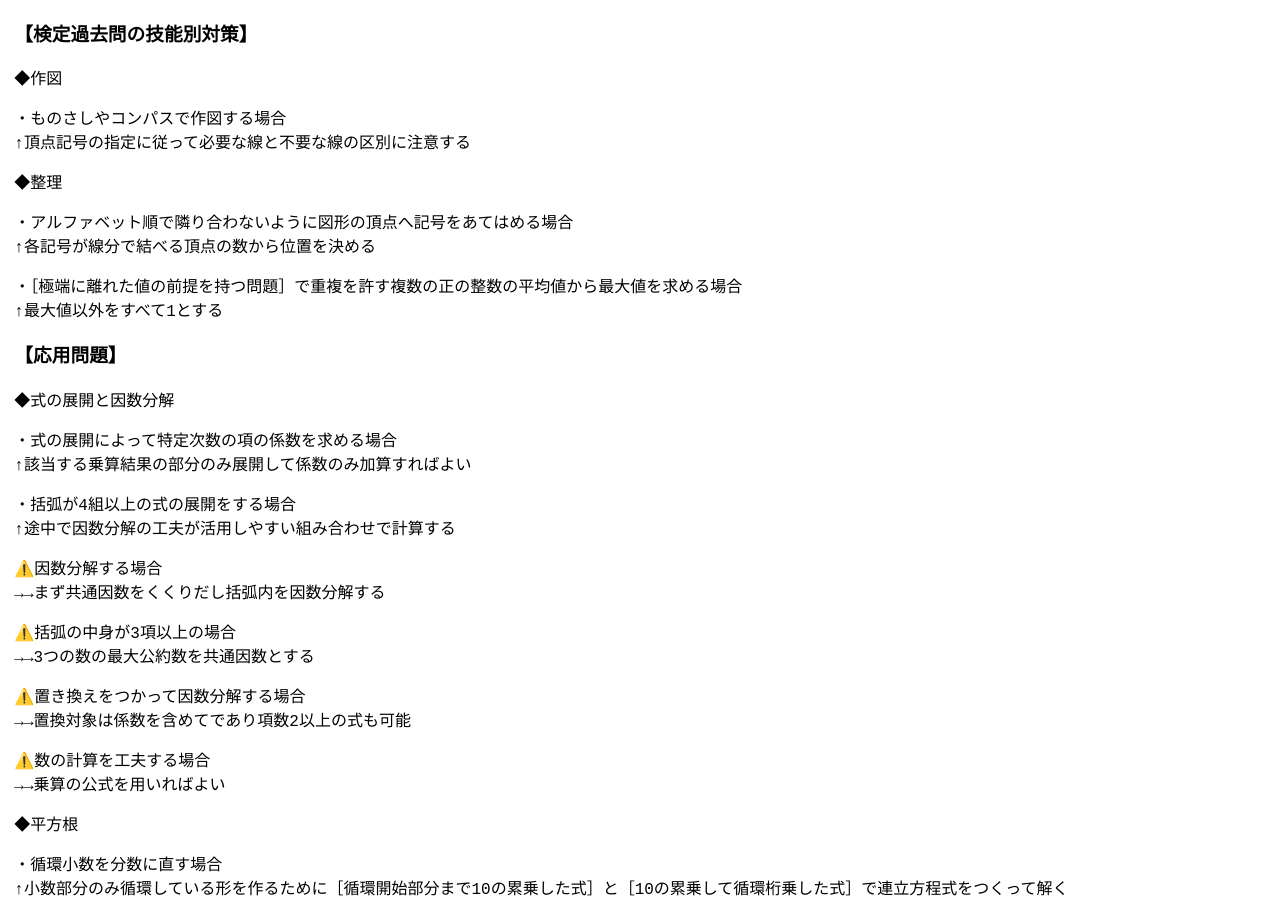
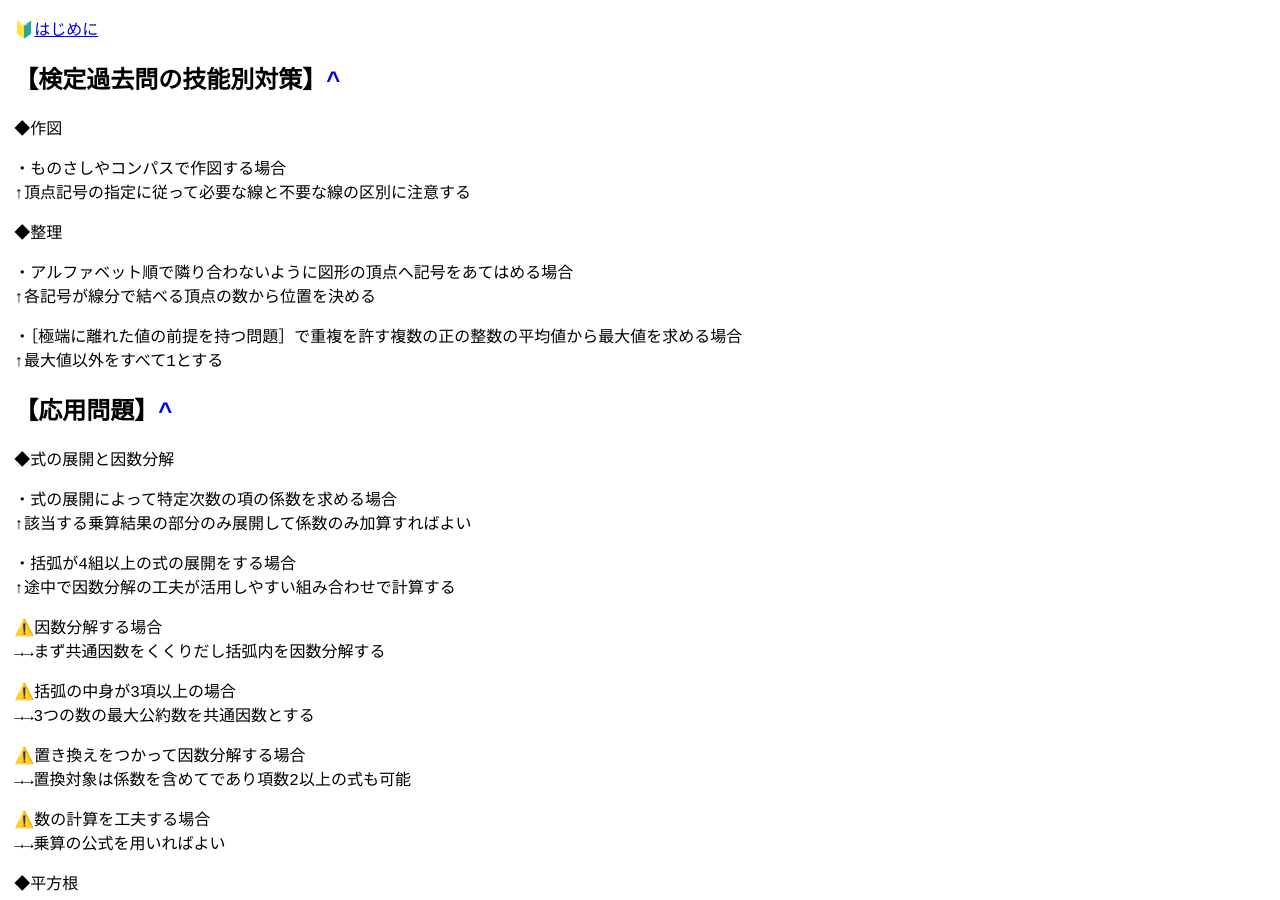
Before and after one commit to zoldof/algo-notes-ci, a Jekyll site: the page built from docs/dist/chu3-2/index.md, in a window 1280 px wide and 900 px high. Built offline with Jekyll 4.4.1, drawn with Linux system fonts in a browser that asks for light colours.

Commit message:
Update index.md

```diff
--- a/docs/dist/chu3-2/index.md
+++ b/docs/dist/chu3-2/index.md
@@ -4,7 +4,9 @@ title: 中3数学【検定過去問対策】【応用問題】
 robots: noindex
 ---
 
-### 【検定過去問の技能別対策】
+{% include intro.md %}
+
+## 【検定過去問の技能別対策】
 
 ◆作図
 
@@ -19,7 +21,7 @@ robots: noindex
 ・［極端に離れた値の前提を持つ問題］で重複を許す複数の正の整数の平均値から最大値を求める場合
 ↑最大値以外をすべて1とする
 
-### 【応用問題】
+## 【応用問題】
 
 ◆式の展開と因数分解
 
```
